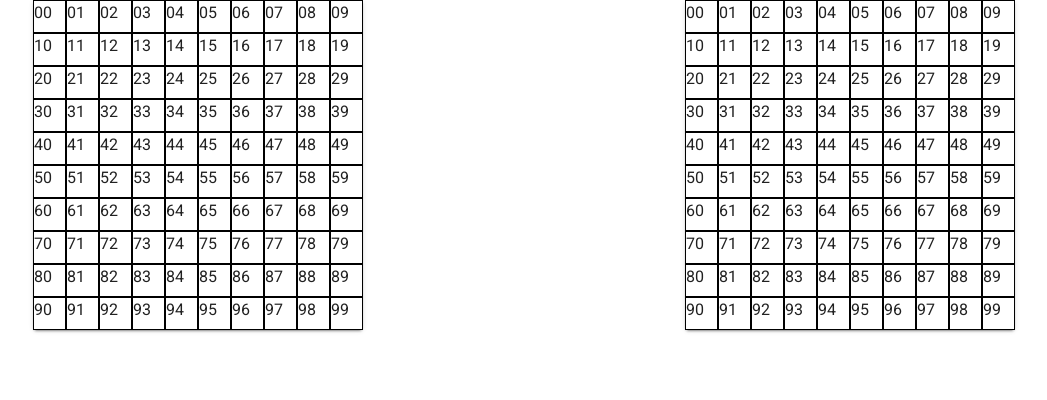
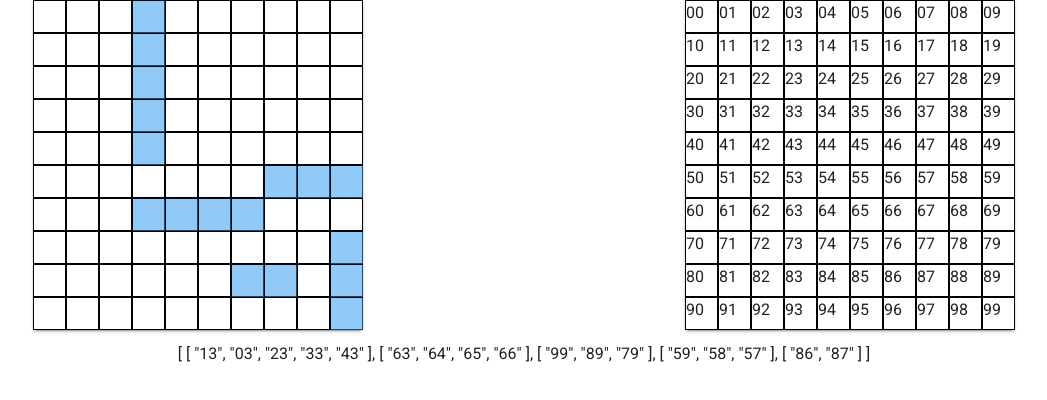
Before and after one commit to disco-trooper/battleship, a Vue app: page / in a window 1280 px wide. Shown: the top 400 px of the page, without its empty margins (116-1163 px from the left). Built offline with nearby package versions, Linux system fonts and the light colour scheme.

Commit message:
Make ships visible on grid

```diff
--- a/src/App.vue
+++ b/src/App.vue
@@ -1,6 +1,6 @@
 <template>
   <v-app>
-    <v-content><the-game></the-game></v-content>
+    <v-content><the-game :computer-board="computerBoard"></the-game></v-content>
   </v-app>
 </template>
 
@@ -38,7 +38,27 @@ export default {
       },
     };
   },
-  created() {},
+  created() {
+    this.computerBoard.placeShip(
+      this.shipFactory(5, this.getShipCoordinates(5, this.computerBoard))
+    );
+    this.computerBoard.placeShip(
+      this.shipFactory(4, this.getShipCoordinates(4, this.computerBoard))
+    );
+    this.computerBoard.placeShip(
+      this.shipFactory(3, this.getShipCoordinates(3, this.computerBoard))
+    );
+    this.computerBoard.placeShip(
+      this.shipFactory(3, this.getShipCoordinates(3, this.computerBoard))
+    );
+    this.computerBoard.placeShip(
+      this.shipFactory(2, this.getShipCoordinates(2, this.computerBoard))
+    );
+
+    for (let ship in this.computerBoard.ships) {
+      console.log(this.computerBoard.ships[ship].positions);
+    }
+  },
   methods: {
     shipFactory(length, positions) {
       return {
--- a/src/components/TheGame.vue
+++ b/src/components/TheGame.vue
@@ -1,18 +1,20 @@
 <template>
   <v-row justify="center">
     <v-col cols="6">
-      <v-card class="mx-auto" width="330"
-        ><div class="grid-container">
+      <v-card class="mx-auto" width="330">
+        <div class="grid-container">
           <div
             v-for="n in 100"
             :id="getCoordinates(n)"
             :key="getCoordinates(n)"
             class="cell"
           >
-            {{ getCoordinates(n) }}
+            <div
+              :class="{ blue: colorMeBlue(computerShips, getCoordinates(n)) }"
+            ></div>
           </div>
-        </div></v-card
-      >
+        </div>
+      </v-card>
     </v-col>
     <v-col cols="6">
       <v-card class="mx-auto" width="330"
@@ -28,13 +30,20 @@
         </div></v-card
       >
     </v-col>
+    <div>{{ computerShips }}</div>
   </v-row>
 </template>
 
 <script>
 export default {
+  props: {
+    computerBoard: {
+      type: Object,
+      required: true,
+    },
+  },
   data() {
-    return {};
+    return { computerShips: this.getShipsCoordinates(this.computerBoard) };
   },
   methods: {
     getCoordinates(n) {
@@ -45,6 +54,16 @@ export default {
       } else {
         return n.toString()[0] + (parseInt(n.toString()[1]) - 1);
       }
+    },
+    getShipsCoordinates(board) {
+      let coordinates = [];
+      for (let ship in board.ships) {
+        coordinates.push(board.ships[ship].positions);
+      }
+      return coordinates;
+    },
+    colorMeBlue(ships, id) {
+      return ships.some((ship) => ship.includes(id));
     },
   },
 };
@@ -59,6 +78,13 @@ export default {
   padding: 0;
 }
 
+.blue {
+  background-color: aqua;
+  opacity: 0.5;
+  width: 32px;
+  height: 32px;
+}
+
 .grid-container {
   display: grid;
   grid-gap: 0 0;
```
